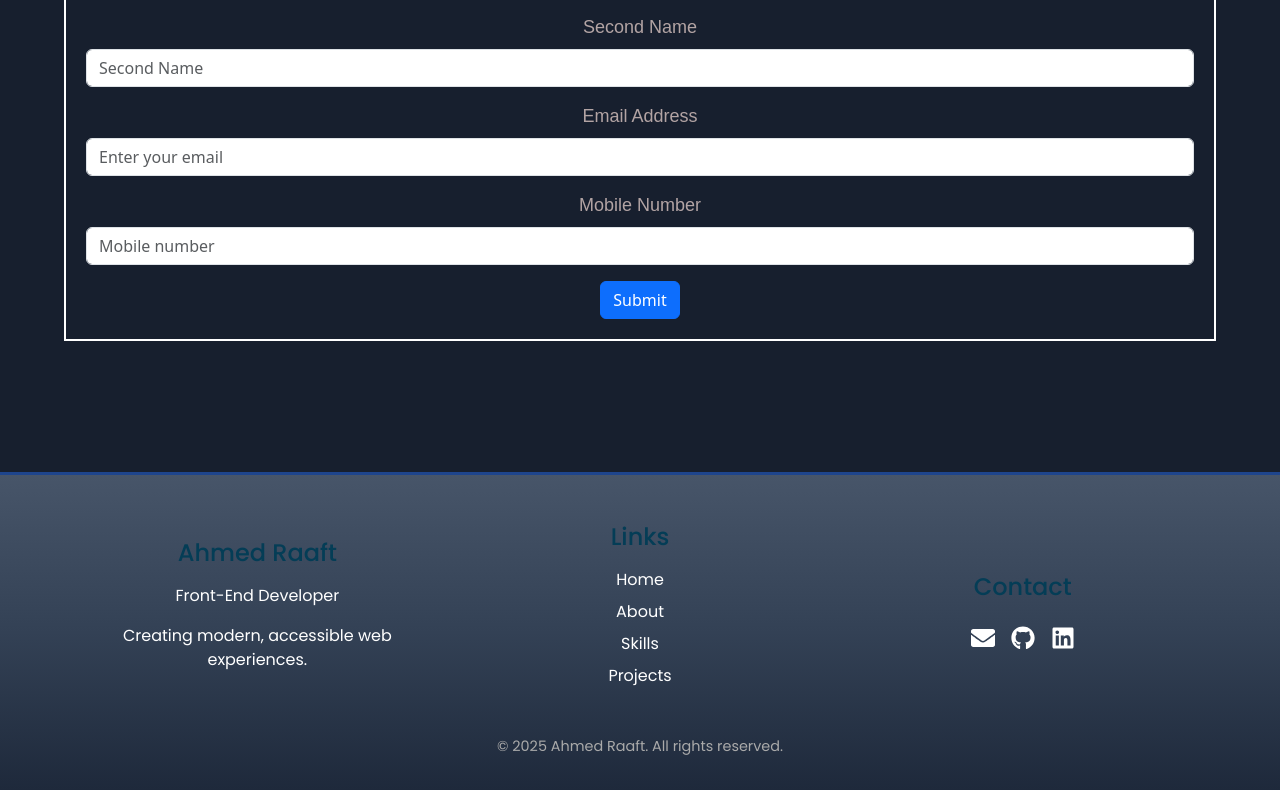
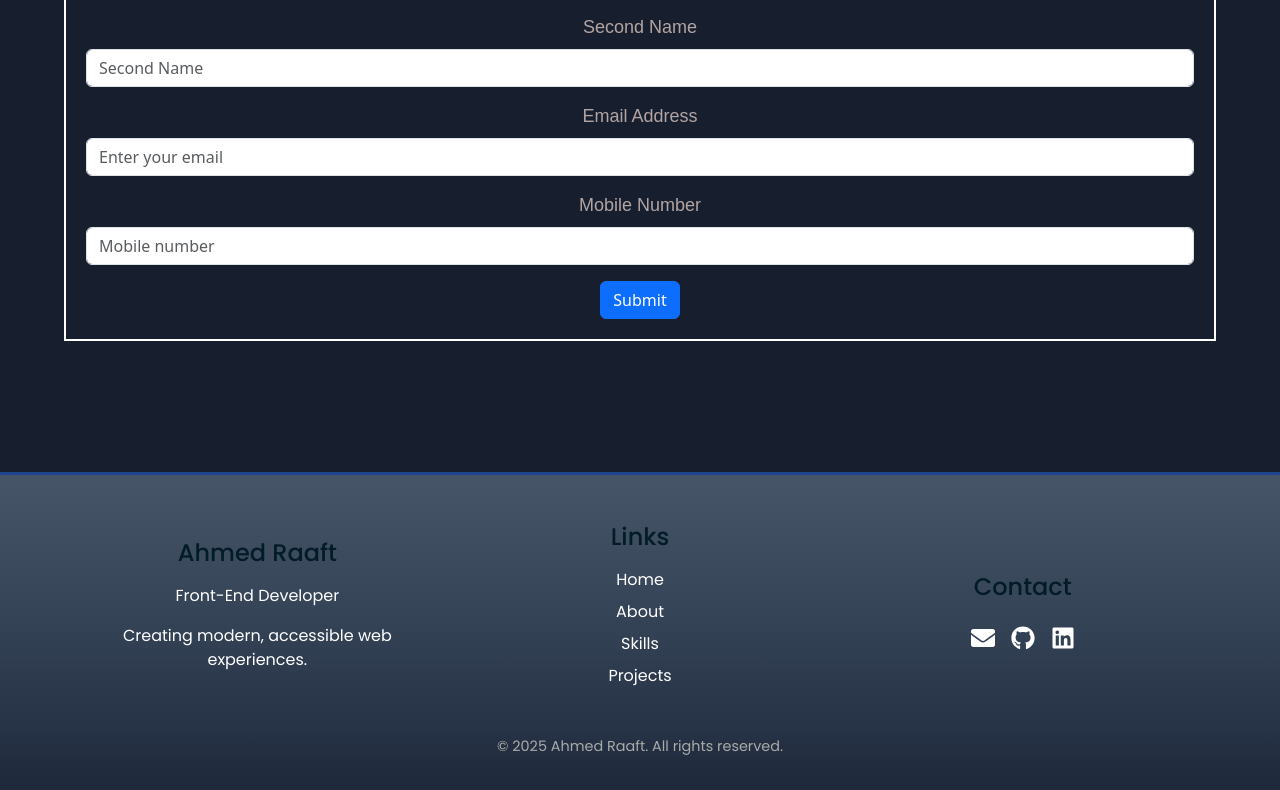
Before and after one commit to AhmedRaaft550/Portfolio, a React (Vite) app: page / in a window 1280 px wide. Shown: the part 3668-4458 px from the top of the page. Built offline with nearby package versions, Linux system fonts and the light colour scheme; no server answers; a web font is replaced by a local one.

Commit message:
footer css title modify

```diff
--- a/src/components/footer/styles.module.css
+++ b/src/components/footer/styles.module.css
@@ -24,12 +24,12 @@
 }
 
 .col h4 {
-  color: #043d56;
+  color: #021c27;
   margin-bottom: 1rem;
 }
 
 .col h3 {
-  color: #043d56;
+  color: #021c27;
 }
 
 .col ul {
```
